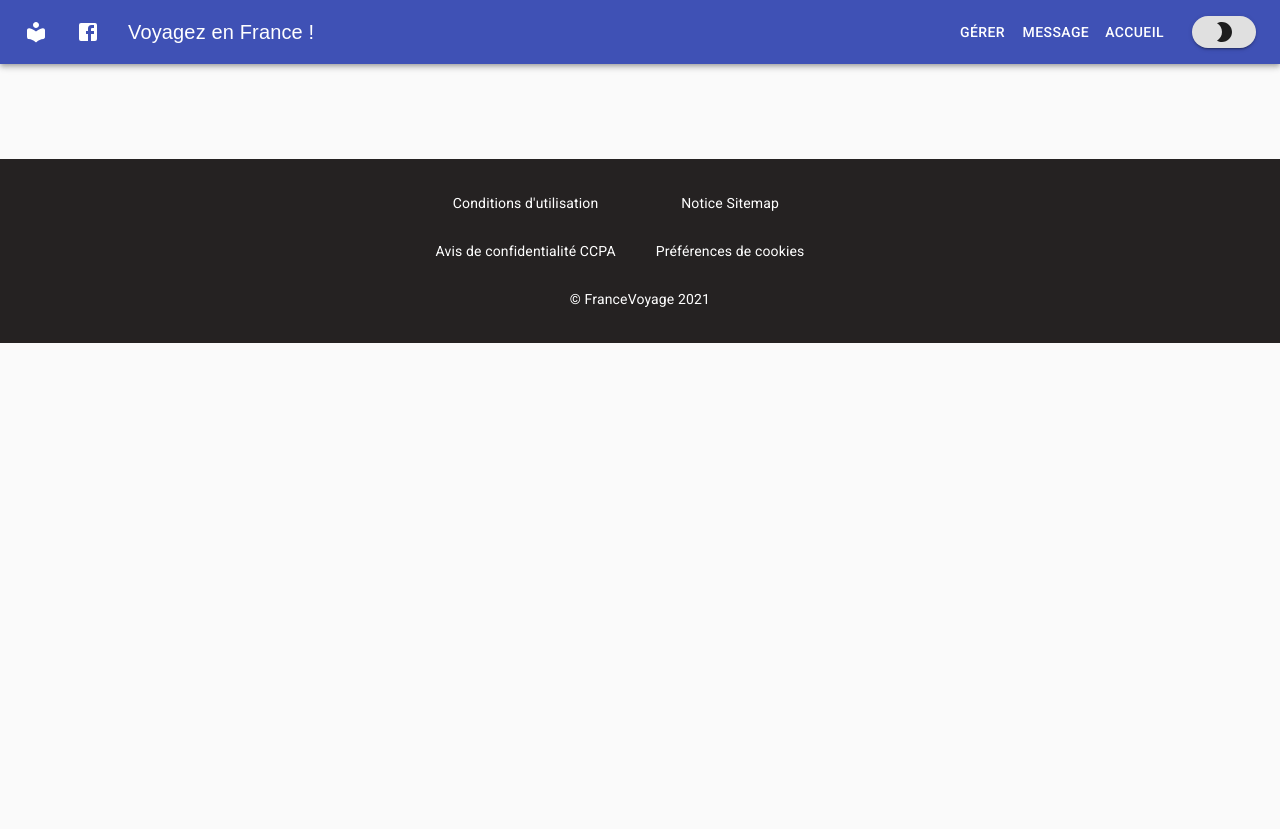
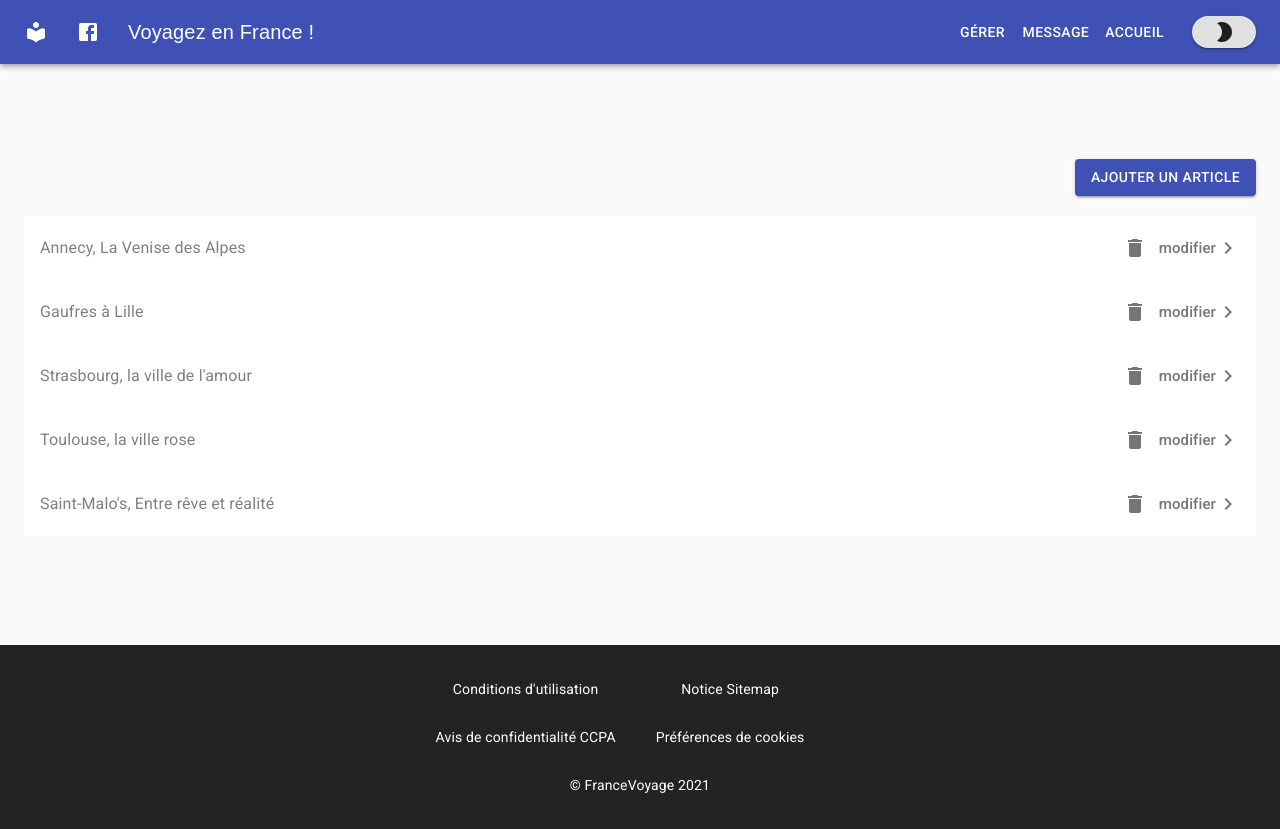
Before and after one commit to FatimaZohraaa/travelBlog, a React (Create React App) app: page /manage in a window 1280 px wide. Built offline with nearby package versions, Linux system fonts and the light colour scheme.

Commit message:
Manage posts Page

```diff
--- a/src/App.js
+++ b/src/App.js
@@ -36,6 +36,7 @@ function App() {
           <Switch>
             <Route path="/" exact component={Home} />
             <Route path="/contact" component={Contact} />
+            <Route path="/manage" component={ManagePosts} />
           </Switch>
           <Footer />
         </Grid>
--- /dev/null
+++ b/src/pages/Manage.css
@@ -0,0 +1,4 @@
+#titleManage:hover {
+  text-decoration: underline;
+  cursor: pointer;
+}
--- a/src/pages/ManagePosts.js
+++ b/src/pages/ManagePosts.js
@@ -1,7 +1,111 @@
-import React from "react";
+import React, { useEffect } from "react";
+import { Container } from "@material-ui/core";
+import { makeStyles } from "@material-ui/core/styles";
+import List from "@material-ui/core/List";
+import ListItem from "@material-ui/core/ListItem";
+import ListItemSecondaryAction from "@material-ui/core/ListItemSecondaryAction";
+import ListItemText from "@material-ui/core/ListItemText";
+import IconButton from "@material-ui/core/IconButton";
+import ChevronRightIcon from "@material-ui/icons/ChevronRight";
+import { connect } from "react-redux";
+import Button from "@material-ui/core/Button";
+import { Link } from "react-router-dom";
+import { useHistory } from "react-router-dom";
+import { editPost, deletePost } from "../actions";
+import { Grid } from "@material-ui/core";
+import DeleteIcon from "@material-ui/icons/Delete";
+import { Typography } from "@material-ui/core";
+import "./Manage.css";
+import { HashLink } from "react-router-hash-link";
 
-function ManagePosts() {
-  return <div></div>;
+const useStyles = makeStyles((theme) => ({
+  root: {
+    flexGrow: 1,
+    maxWidth: 752,
+  },
+  demo: {
+    backgroundColor: theme.palette.background.paper,
+  },
+  title: {
+    margin: theme.spacing(4, 0, 2),
+  },
+}));
+
+function ManagePosts({ postsArray, editPost, deletePost }) {
+  const history = useHistory();
+  const classes = useStyles();
+  const [dense, setDense] = React.useState(false);
+
+  const editHandler = (id) => {
+    editPost(id);
+    history.push("/edit");
+  };
+
+  const deleteHandler = (id) => {
+    console.log(id);
+    deletePost(id);
+    // history.push("/");
+  };
+  return (
+    <Container>
+      <Grid
+        container
+        direction="row"
+        justifyContent="flex-end"
+        alignItems="center"
+      >
+        <Link to="/create" style={{ textDecoration: "none" }}>
+          <Button
+            style={{ marginBottom: "20px" }}
+            variant="contained"
+            color="primary"
+            href="#contained-buttons"
+          >
+            Ajouter un article
+          </Button>
+        </Link>
+      </Grid>
+      {postsArray.map((post) => {
+        return (
+          <div className={classes.demo} key={post.id}>
+            <List dense={dense}>
+              <ListItem>
+                <HashLink
+                  smooth
+                  to={`/#${post.id}`}
+                  style={{
+                    color: "#808080",
+                    textDecoration: "none",
+                  }}
+                >
+                  <ListItemText primary={post.title} id="titleManage" />
+                </HashLink>
+                <ListItemSecondaryAction>
+                  <IconButton edge="end" onClick={() => deleteHandler(post.id)}>
+                    <DeleteIcon />
+                  </IconButton>
+                  <IconButton edge="end">
+                    <Typography variant="h6" style={{ fontSize: "15px" }}>
+                      modifier
+                    </Typography>
+                    <ChevronRightIcon
+                      onClick={() => editHandler(post.id)}
+                    ></ChevronRightIcon>
+                  </IconButton>
+                </ListItemSecondaryAction>
+              </ListItem>
+            </List>
+          </div>
+        );
+      })}
+    </Container>
+  );
 }
 
-export default ManagePosts;
+const mapStateToProps = (state) => {
+  return {
+    postsArray: state.posts,
+  };
+};
+
+export default connect(mapStateToProps, { editPost, deletePost })(ManagePosts);
```
